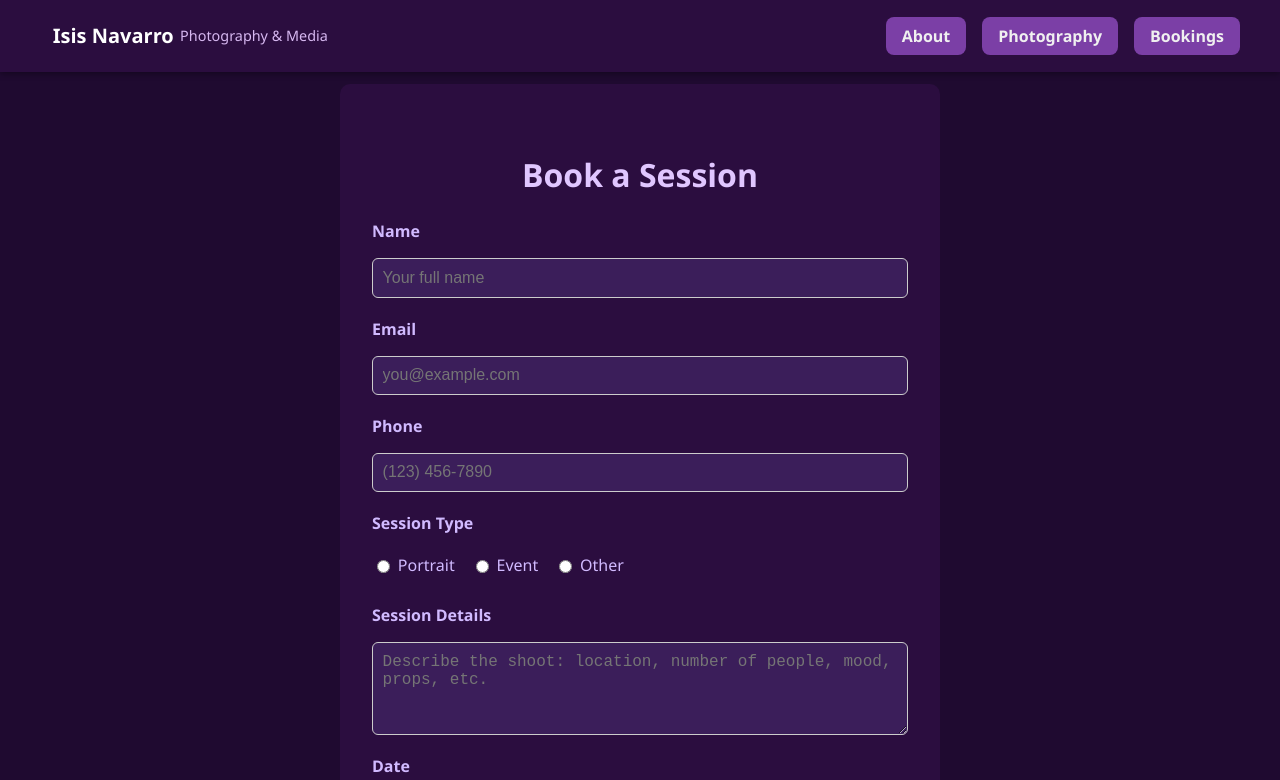
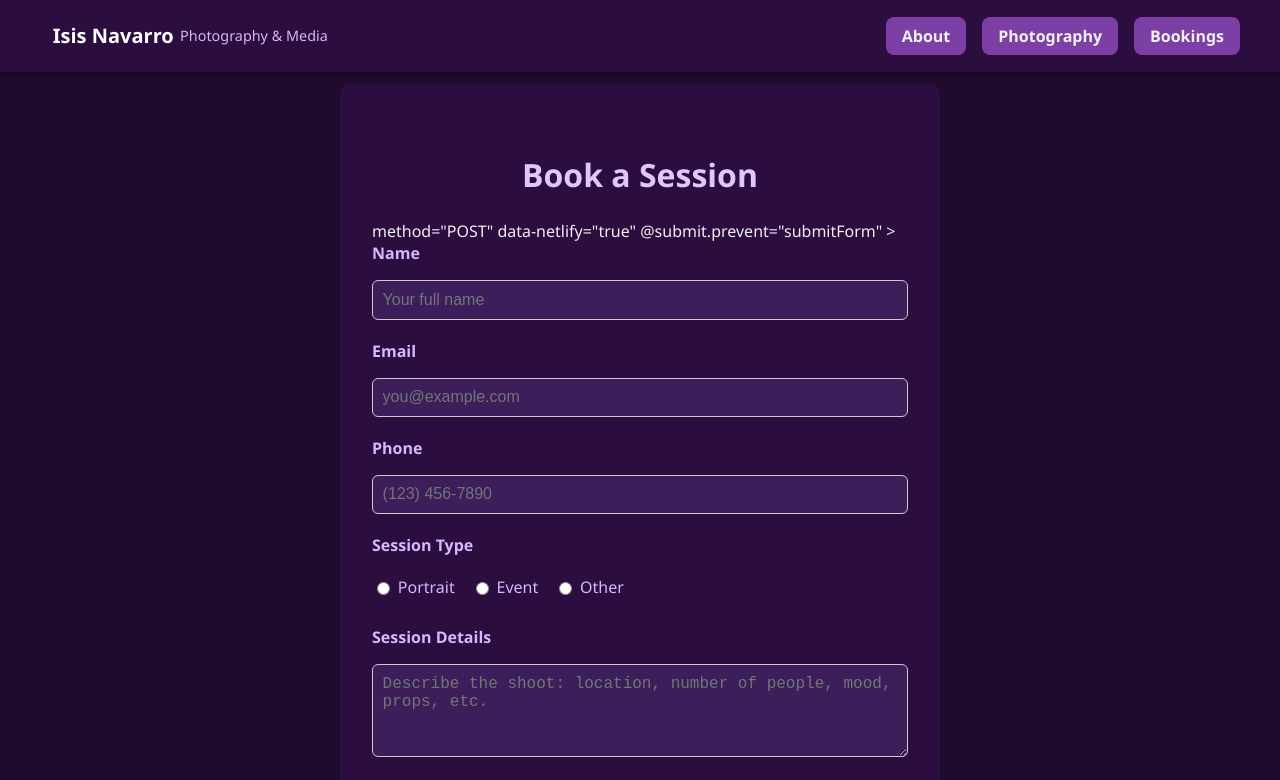
Before and after one commit to IsisXN/ITMD-543-Final-, a Vue app: page /bookings in a window 1280 px wide. Shown: the top 780 px of the page. Built offline with nearby package versions, Linux system fonts and the light colour scheme.

Commit message:
Update Bookings.vue

```diff
--- a/src/pages/Bookings.vue
+++ b/src/pages/Bookings.vue
@@ -2,8 +2,7 @@
   <div class="page-container">
     <h1>Book a Session</h1>
 
-    <form
-      name="booking"
+    <form name="booking" netlify>
       method="POST"
       data-netlify="true"
       @submit.prevent="submitForm"
```
